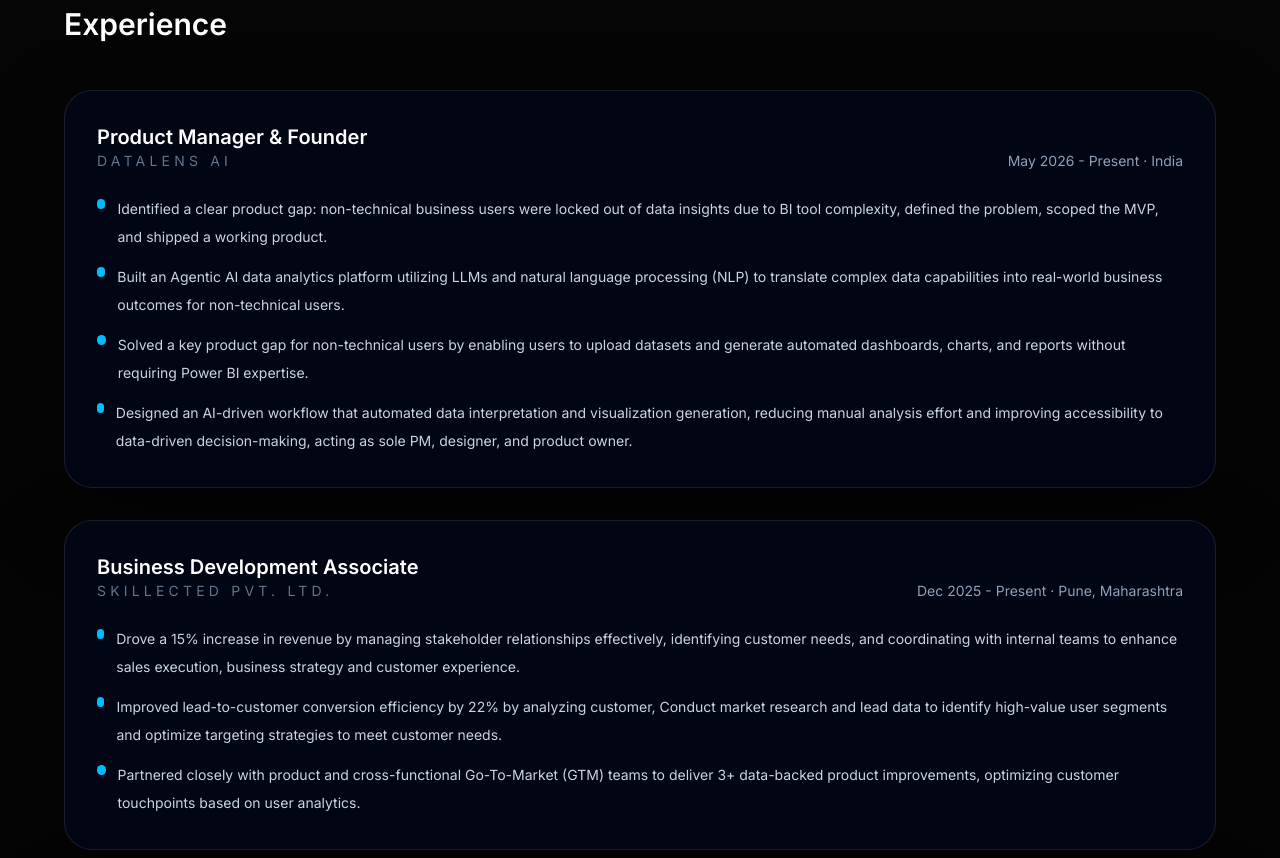
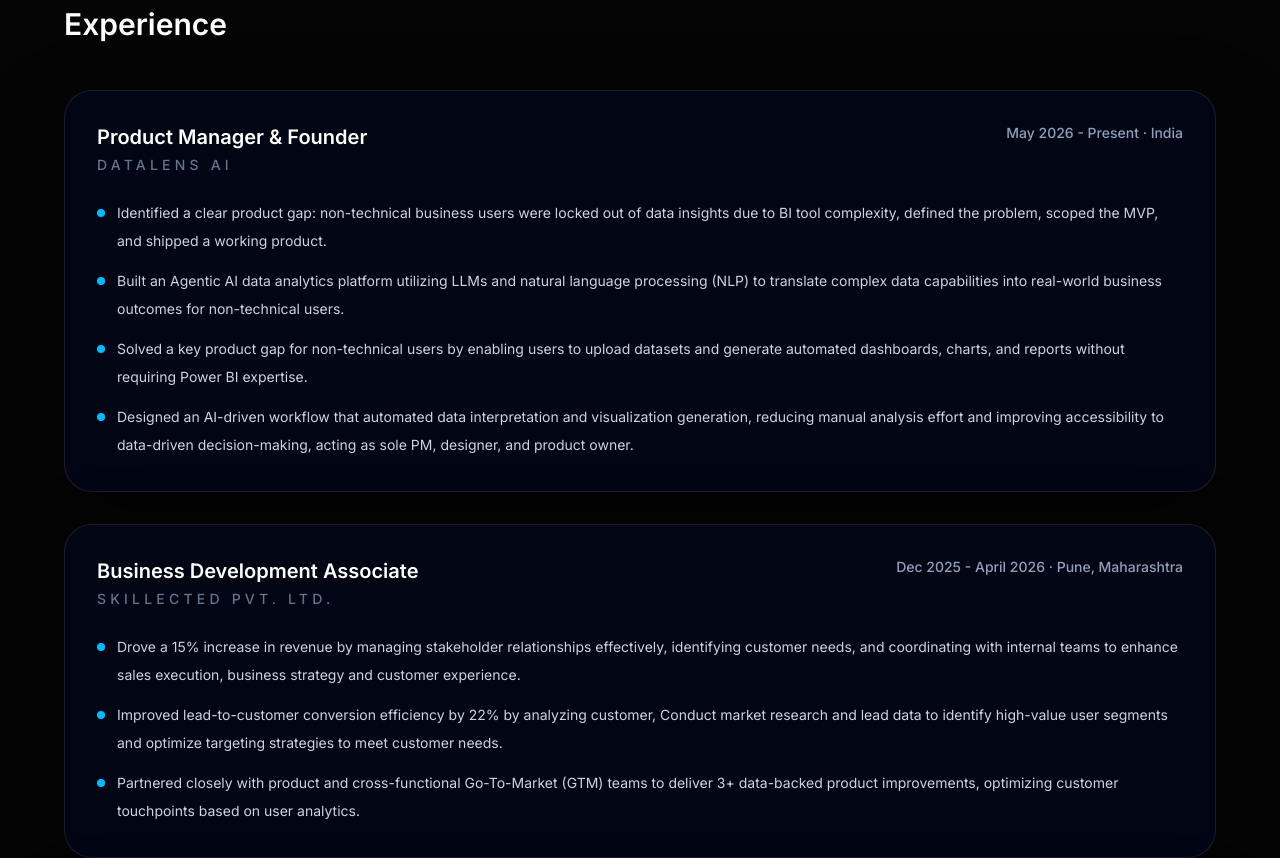
Before and after one commit to Wittywizaard/Portfolio, a Next.js app: page / in a window 1280 px wide. Shown: the part 1380-2238 px from the top of the page. Built offline with nearby package versions, Linux system fonts and the light colour scheme.

Commit message:
Fix list/header alignment and update SkillEcted period to Dec 2025 - April 2026

```diff
--- a/src/app/page.tsx
+++ b/src/app/page.tsx
@@ -56,7 +56,7 @@
   {
     title: 'Business Development Associate',
     company: 'SkillEcted Pvt. Ltd.',
-    period: 'Dec 2025 - Present',
+    period: 'Dec 2025 - April 2026',
     location: 'Pune, Maharashtra',
     points: [
       'Drove a 15% increase in revenue by managing stakeholder relationships effectively, identifying customer needs, and coordinating with internal teams to enhance sales execution, business strategy and customer experience.',
@@ -356,18 +356,18 @@
                   transition={{ delay: index * 0.1 }}
                   className="rounded-[1.75rem] border border-white/10 bg-slate-950/85 p-8 shadow-[0_30px_80px_rgba(0,0,0,0.35)] hover:shadow-[0_40px_100px_rgba(56,189,248,0.15)] transition-all duration-300 hover:border-sky-400/30"
                 >
-                  <div className="flex flex-col gap-3 sm:flex-row sm:items-end sm:justify-between">
+                  <div className="flex flex-col gap-2 sm:flex-row sm:items-start sm:justify-between">
                     <div>
                       <p className="text-xl font-semibold text-white">{exp.title}</p>
-                      <p className="text-sm uppercase tracking-[0.3em] text-slate-500">{exp.company}</p>
+                      <p className="text-sm font-medium uppercase tracking-[0.3em] text-slate-500 mt-1">{exp.company}</p>
                     </div>
-                    <p className="text-sm text-slate-400">{exp.period} · {exp.location}</p>
+                    <p className="text-sm font-medium text-slate-400 shrink-0 sm:text-right mt-1 sm:mt-0">{exp.period} · {exp.location}</p>
                   </div>
                   <ul className="mt-6 space-y-3 text-slate-300">
                     {exp.points.map((point, idx) => (
-                      <li key={idx} className="flex gap-3 text-sm leading-7">
-                        <span className="mt-1 inline-flex h-2.5 w-2.5 rounded-full bg-sky-400" />
-                        <span>{point}</span>
+                      <li key={idx} className="flex items-start gap-3 text-sm leading-7">
+                        <span className="mt-2.5 h-2 w-2 shrink-0 rounded-full bg-sky-400" />
+                        <span className="flex-1">{point}</span>
                       </li>
                     ))}
                   </ul>
@@ -443,9 +443,9 @@
                   <p className="text-sm uppercase tracking-[0.35em] text-slate-500">{skill.category}</p>
                   <ul className="mt-6 space-y-3 text-slate-300 text-sm leading-7">
                     {skill.items.map((item) => (
-                      <li key={item} className="flex gap-3">
-                        <span className="mt-1 inline-flex h-2 w-2 rounded-full bg-sky-400" />
-                        <span>{item}</span>
+                      <li key={item} className="flex items-start gap-3">
+                        <span className="mt-2.5 h-2 w-2 shrink-0 rounded-full bg-sky-400" />
+                        <span className="flex-1">{item}</span>
                       </li>
                     ))}
                   </ul>
@@ -507,25 +507,25 @@
                 transition={{ delay: 0.1 }}
                 className="rounded-[1.75rem] border border-white/10 bg-slate-950/85 p-8 shadow-[0_30px_80px_rgba(0,0,0,0.35)] hover:shadow-[0_40px_100px_rgba(56,189,248,0.15)] transition-all duration-300 hover:border-sky-400/30"
               >
-                <div className="flex flex-col gap-3 sm:flex-row sm:items-end sm:justify-between">
+                <div className="flex flex-col gap-2 sm:flex-row sm:items-start sm:justify-between">
                   <div>
                     <p className="text-xl font-semibold text-white">Senior Training & Placement Coordinator</p>
-                    <p className="text-sm uppercase tracking-[0.3em] text-slate-500">Parul University</p>
+                    <p className="text-sm font-medium uppercase tracking-[0.3em] text-slate-500 mt-1">Parul University</p>
                   </div>
-                  <p className="text-sm text-slate-400">Sep 2022 - Apr 2025 · Vadodara, India</p>
+                  <p className="text-sm font-medium text-slate-400 shrink-0 sm:text-right mt-1 sm:mt-0">Sep 2022 - Apr 2025 · Vadodara, India</p>
                 </div>
                 <ul className="mt-6 space-y-3 text-slate-300">
-                  <li className="flex gap-3 text-sm leading-7">
-                    <span className="mt-1 inline-flex h-2.5 w-2.5 rounded-full bg-sky-400" />
-                    <span>Led end-to-end execution of 50+ placement and training programs by managing timelines, stakeholder coordination, and operational workflows, ensuring smooth and timely delivery outcomes.</span>
+                  <li className="flex items-start gap-3 text-sm leading-7">
+                    <span className="mt-2.5 h-2 w-2 shrink-0 rounded-full bg-sky-400" />
+                    <span className="flex-1">Led end-to-end execution of 50+ placement and training programs by managing timelines, stakeholder coordination, and operational workflows, ensuring smooth and timely delivery outcomes.</span>
                   </li>
-                  <li className="flex gap-3 text-sm leading-7">
-                    <span className="mt-1 inline-flex h-2.5 w-2.5 rounded-full bg-sky-400" />
-                    <span>Improved team execution efficiency by 25% by managing and coordinating a team of 30+ members through structured task allocation, progress tracking, and accountability systems.</span>
+                  <li className="flex items-start gap-3 text-sm leading-7">
+                    <span className="mt-2.5 h-2 w-2 shrink-0 rounded-full bg-sky-400" />
+                    <span className="flex-1">Improved team execution efficiency by 25% by managing and coordinating a team of 30+ members through structured task allocation, progress tracking, and accountability systems.</span>
                   </li>
-                  <li className="flex gap-3 text-sm leading-7">
-                    <span className="mt-1 inline-flex h-2.5 w-2.5 rounded-full bg-sky-400" />
-                    <span>Recognized with the Best Contribution in Placement Award (2024) for driving measurable improvements in coordination efficiency, process execution, and program delivery outcomes.</span>
+                  <li className="flex items-start gap-3 text-sm leading-7">
+                    <span className="mt-2.5 h-2 w-2 shrink-0 rounded-full bg-sky-400" />
+                    <span className="flex-1">Recognized with the Best Contribution in Placement Award (2024) for driving measurable improvements in coordination efficiency, process execution, and program delivery outcomes.</span>
                   </li>
                 </ul>
               </motion.div>
```
